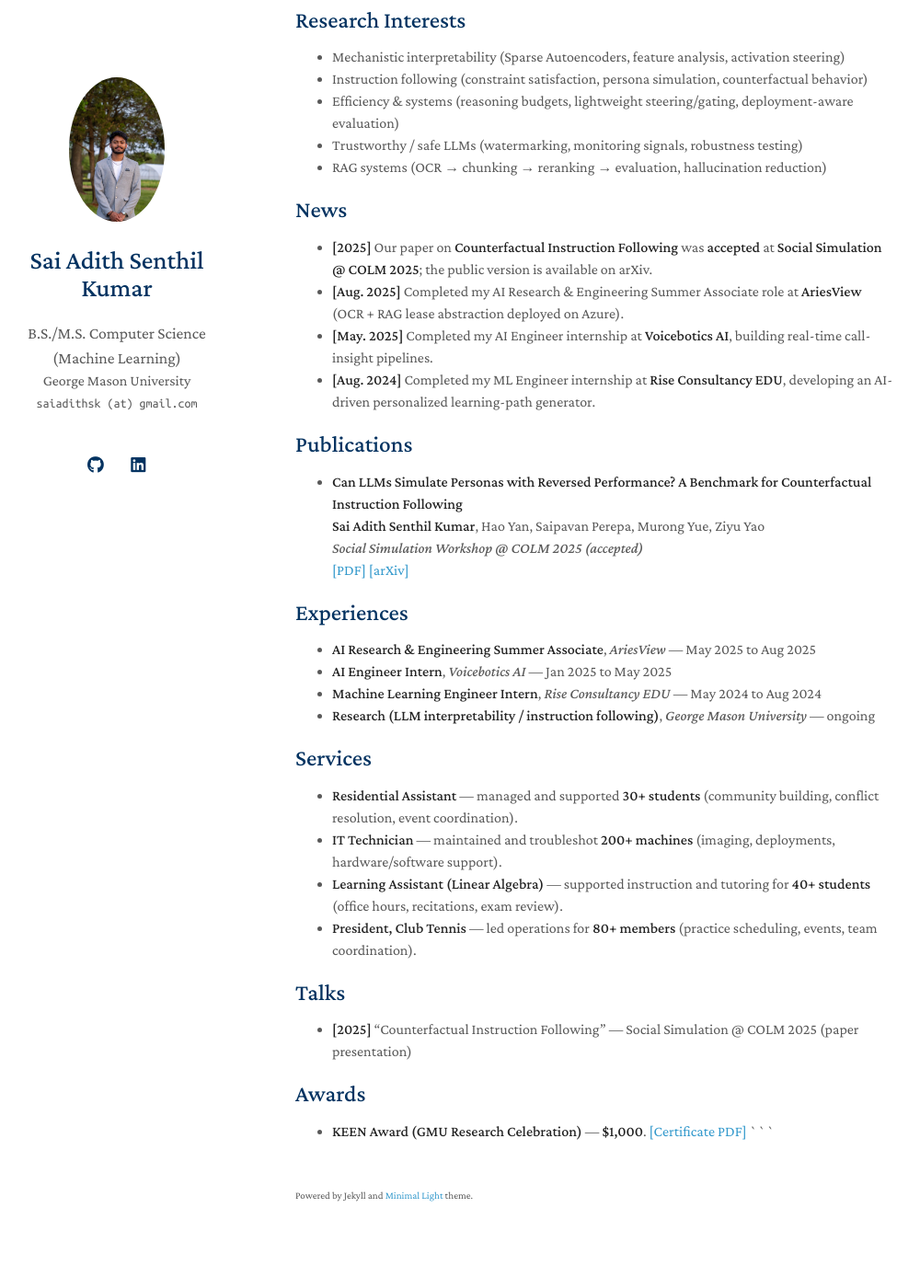
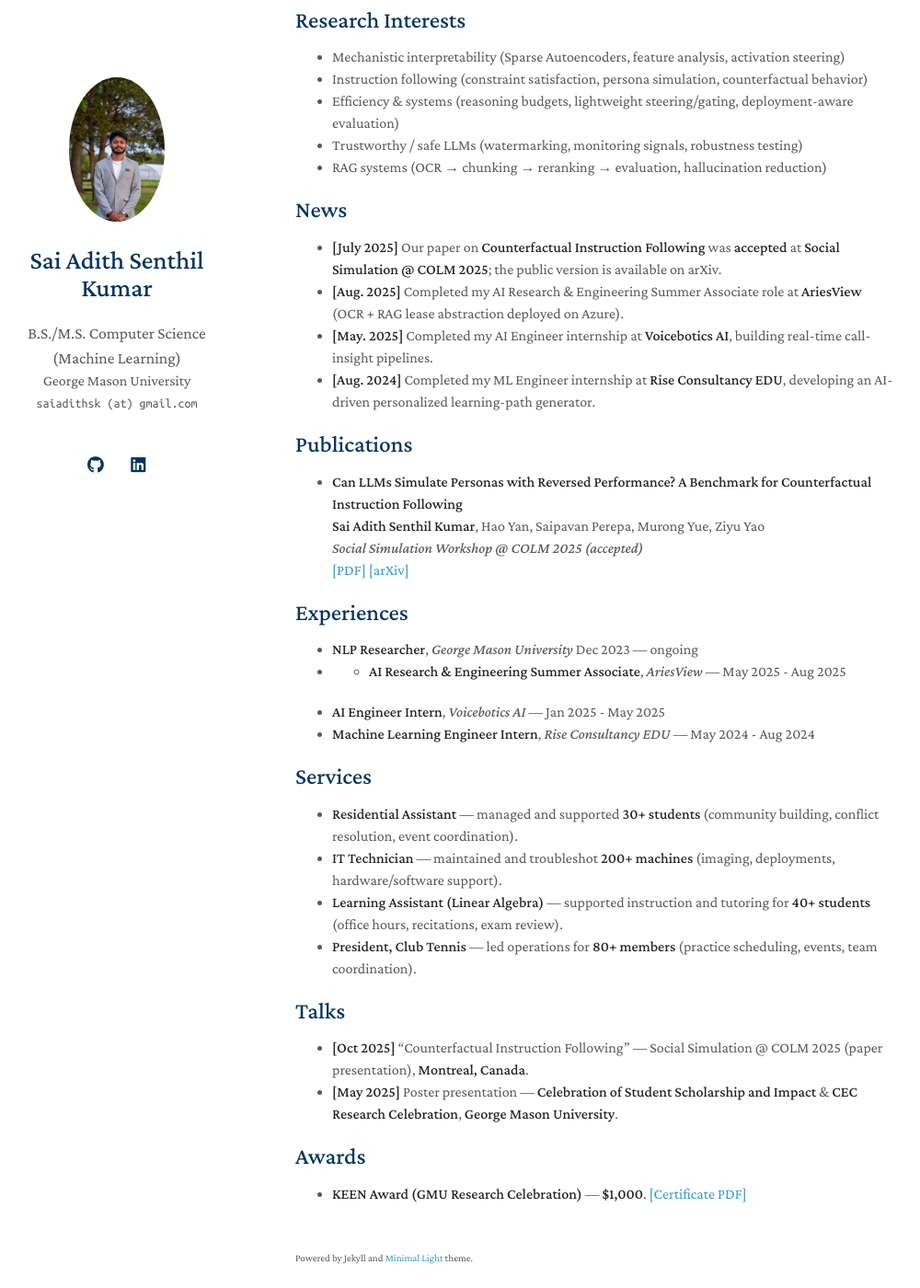
Before and after one commit to SAI-ADITH/SAI-ADITH.github.io, a Jekyll site: the page built from index.md, in a window 1280 px wide and 1400 px high, scrolled down 353 px. Shown: the whole window at 92% size, without its empty margins (149-1149 px from the left). Built offline with Jekyll 4.4.1, drawn with Linux system fonts in a browser that asks for light colours; a style sheet for code colours, icons or effects is not loaded; our own code applies the rules of GitHub Pages for plain Markdown files.

Commit message:
Revise news and experience entries with correct dates
Updated dates and details for various experiences and news.

````diff
--- a/index.md
+++ b/index.md
@@ -20,7 +20,7 @@ In industry, I’ve built and deployed end-to-end AI systems — including **OCR
 
 ## News
 
-- **[2025]** Our paper on **Counterfactual Instruction Following** was **accepted** at **Social Simulation @ COLM 2025**; the public version is available on arXiv.
+- **[July 2025]** Our paper on **Counterfactual Instruction Following** was **accepted** at **Social Simulation @ COLM 2025**; the public version is available on arXiv.
 - **[Aug. 2025]** Completed my AI Research & Engineering Summer Associate role at **AriesView** (OCR + RAG lease abstraction deployed on Azure).
 - **[May. 2025]** Completed my AI Engineer internship at **Voicebotics AI**, building real-time call-insight pipelines.
 - **[Aug. 2024]** Completed my ML Engineer internship at **Rise Consultancy EDU**, developing an AI-driven personalized learning-path generator.
@@ -34,10 +34,10 @@ In industry, I’ve built and deployed end-to-end AI systems — including **OCR
 
 ## Experiences
 
-- **AI Research & Engineering Summer Associate**, *AriesView* — May 2025 to Aug 2025
-- **AI Engineer Intern**, *Voicebotics AI* — Jan 2025 to May 2025
-- **Machine Learning Engineer Intern**, *Rise Consultancy EDU* — May 2024 to Aug 2024
-- **Research (LLM interpretability / instruction following)**, *George Mason University* — ongoing
+- **NLP Researcher**, *George Mason University* Dec 2023 — ongoing
+- - **AI Research & Engineering Summer Associate**, *AriesView* — May 2025 - Aug 2025
+- **AI Engineer Intern**, *Voicebotics AI* — Jan 2025 - May 2025
+- **Machine Learning Engineer Intern**, *Rise Consultancy EDU* — May 2024 - Aug 2024
 
 ## Services
 
@@ -48,9 +48,9 @@ In industry, I’ve built and deployed end-to-end AI systems — including **OCR
 
 ## Talks
 
-- **[2025]** “Counterfactual Instruction Following” — Social Simulation @ COLM 2025 (paper presentation)
+- **[Oct 2025]** “Counterfactual Instruction Following” — Social Simulation @ COLM 2025 (paper presentation), **Montreal, Canada**.
+- **[May 2025]** Poster presentation — **Celebration of Student Scholarship and Impact** & **CEC Research Celebration**, **George Mason University**.
 
 ## Awards
 
 - **KEEN Award (GMU Research Celebration)** — **$1,000**. [[Certificate PDF]](assets/files/Sai Adith Senthil Kumar.pdf)
-```
````
